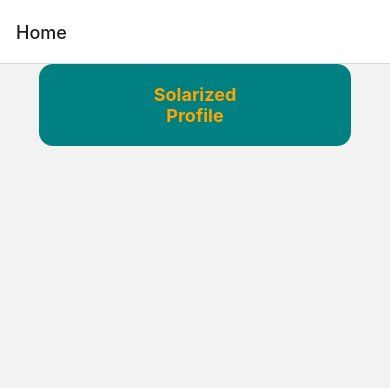
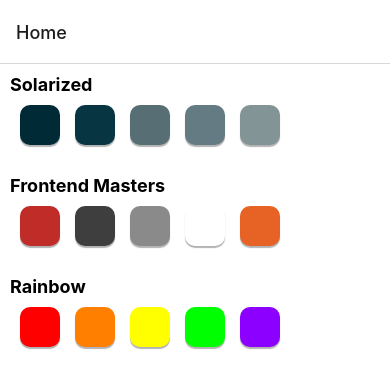
Before and after one commit to JAMI-IT/React-Native, a React Native app: screen /Home in a window 390 px wide. Shown: the top 388 px of the page. Built offline with nearby package versions, Linux system fonts and the light colour scheme.

Commit message:
Ractnative

```diff
--- a/App.js
+++ b/App.js
@@ -14,7 +14,11 @@
     <NavigationContainer>
       <Stack.Navigator>
         <Stack.Screen name="Home" component={Home} />
-        <Stack.Screen name="Colorpalatte" component={Colorpalatte} />
+        <Stack.Screen
+          name="Colorpalatte"
+          component={Colorpalatte}
+          options={({ route }) => ({ title: route.params.paletteName })}
+        />
         <Stack.Screen name="Profile" component={Profile} />
       </Stack.Navigator>
     </NavigationContainer>
--- a/Screens/Colorpalatte.js
+++ b/Screens/Colorpalatte.js
@@ -1,51 +1,32 @@
-import { View, Text, SafeAreaView, FlatList,StyleSheet } from 'react-native';
+import { View, Text, SafeAreaView, FlatList,StyleSheet ,} from 'react-native';
 import React from 'react'
 import ColorBox from '../component/ColorBox';
 
-const COLORS = [
-  { colorName: 'Base03', hexCode: '#002b36' },
-  { colorName: 'Base02', hexCode: '#073642' },
-  { colorName: 'Base01', hexCode: '#586e75' },
-  { colorName: 'Base00', hexCode: '#657b83' },
-  { colorName: 'Base0', hexCode: '#839496' },
-  { colorName: 'Base1', hexCode: '#93a1a1' },
-  { colorName: 'Base2', hexCode: '#eee8d5' },
-  { colorName: 'Base3', hexCode: '#fdf6e3' },
-  { colorName: 'Yellow', hexCode: '#b58900' },
-  { colorName: 'Orange', hexCode: '#cb4b16' },
-  { colorName: 'Red', hexCode: '#dc322f' },
-  { colorName: 'Magenta', hexCode: '#d33682' },
-  { colorName: 'Violet', hexCode: '#6c71c4' },
-  { colorName: 'Blue', hexCode: '#268bd2' },
-  { colorName: 'Cyan', hexCode: '#2aa198' },
-  { colorName: 'Green', hexCode: '#859900' },
-];
-export default function Colorpalatte() {
-  return (
-    <SafeAreaView>
+const ColorPalette = ({ route }) => {
+  const { paletteName, colors } = route.params;
+
+    return (
       <FlatList
-        style={styles.contaner}
-        data={COLORS}
-        keyExtractor={(item) => item.colorName}
+        style={styles.container}
+        data={colors}
+        keyExtractor={(item) => item.hexCode}
         renderItem={({ item }) => (
-          <ColorBox colorName={item.colorName} hexCode={item.hexCode} />
+          <ColorBox hexCode={item.hexCode} colorName={item.colorName} />
         )}
-        ListHeaderComponent={<Text style={styles.text}>Solarized</Text>}
+        ListHeaderComponent={<Text style={styles.heading}>{paletteName}</Text>}
       />
-    </SafeAreaView>
-  );
-}
+    );
+  };
 
 const styles = StyleSheet.create({
-  contaner: {
-    marginBottom:10,
-    marginTop:0,
-    padding: 20,
-
+  container: {
+    padding: 10,
+    backgroundColor: 'white',
   },
-  text: {
+  heading: {
     fontSize: 18,
     fontWeight: 'bold',
-    alignItems: 'center',
+    marginBottom: 10,
   },
 });
+  export default ColorPalette;
--- a/Screens/Home.js
+++ b/Screens/Home.js
@@ -1,40 +1,75 @@
-import { View, Text, Touchable, TouchableOpacity ,StyleSheet} from 'react-native';
+import { StyleSheet, FlatList } from 'react-native';
+import PaletPreview from '../component/PaletPreview';
 import React from 'react';
+import ColorPalette from './Colorpalatte';
+
+
+
+const SOLARIZED = [
+  { colorName: 'Base03', hexCode: '#002b36' },
+  { colorName: 'Base02', hexCode: '#073642' },
+  { colorName: 'Base01', hexCode: '#586e75' },
+  { colorName: 'Base00', hexCode: '#657b83' },
+  { colorName: 'Base0', hexCode: '#839496' },
+  { colorName: 'Base1', hexCode: '#93a1a1' },
+  { colorName: 'Base2', hexCode: '#eee8d5' },
+  { colorName: 'Base3', hexCode: '#fdf6e3' },
+  { colorName: 'Yellow', hexCode: '#b58900' },
+  { colorName: 'Orange', hexCode: '#cb4b16' },
+  { colorName: 'Red', hexCode: '#dc322f' },
+  { colorName: 'Magenta', hexCode: '#d33682' },
+  { colorName: 'Violet', hexCode: '#6c71c4' },
+  { colorName: 'Blue', hexCode: '#268bd2' },
+  { colorName: 'Cyan', hexCode: '#2aa198' },
+  { colorName: 'Green', hexCode: '#859900' },
+];
+
+const RAINBOW = [
+  { colorName: 'Red', hexCode: '#FF0000' },
+  { colorName: 'Orange', hexCode: '#FF7F00' },
+  { colorName: 'Yellow', hexCode: '#FFFF00' },
+  { colorName: 'Green', hexCode: '#00FF00' },
+  { colorName: 'Violet', hexCode: '#8B00FF' },
+];
+
+const FRONTEND_MASTERS = [
+  { colorName: 'Red', hexCode: '#c02d28' },
+  { colorName: 'Black', hexCode: '#3e3e3e' },
+  { colorName: 'Grey', hexCode: '#8a8a8a' },
+  { colorName: 'White', hexCode: '#ffffff' },
+  { colorName: 'Orange', hexCode: '#e66225' },
+];
+
+const COLOR_PALETTES = [
+  { paletteName: 'Solarized', colors: SOLARIZED },
+  { paletteName: 'Frontend Masters', colors: FRONTEND_MASTERS },
+  { paletteName: 'Rainbow', colors: RAINBOW },
+];
 
 export default function Home({ navigation }) {
   return (
-    <View style={styles.contaner}>
-      <TouchableOpacity
-        onPress={() => {
-          navigation.navigate('Colorpalatte');
+    <FlatList
+      style={styles.list}
+      data={COLOR_PALETTES}
+      keyExtractor={(item) => item.paletteName}
+      renderItem={({ item }) => (
+        <PaletPreview
+          handlePress={() => {
+            navigation.navigate('Colorpalatte',item)
         }}
-      >
-        <Text style={styles.text}>Solarized</Text>
-      </TouchableOpacity>
-      <TouchableOpacity
-        onPress={() => {
-          navigation.navigate('Profile');
-        }}
-      >
-        <Text style={styles.text}>Profile</Text>
-      </TouchableOpacity>
-    </View>
+          ColorPalette={item}
+        />
+
+      )}
+    />
   );
 }
 
+
 const styles = StyleSheet.create({
-  contaner: {
-    marginHorizontal: 20,
-    width:'80%',
-    alignItems: 'center',
-    alignSelf:'center',
-    backgroundColor: 'teal',
-    borderRadius: 14,
-    padding:20
-  },
-  text: {
-    fontSize: 18,
-    fontWeight: 'bold',
-    color: 'orange',
-  },
-});
+  list: {
+    padding: 10,
+    backgroundColor:'white'
+
+  }
+})
--- a/Screens/Profile.js
+++ b/Screens/Profile.js
@@ -125,12 +125,10 @@
           <Text style={styles.DText}>Music</Text>
         </View>
       </View>
+
     </SafeAreaView>
   );
 }
-
-
-
 const styles = StyleSheet.create({
   container: {
     flex: 0.2,
--- a/component/ColorBox.js
+++ b/component/ColorBox.js
@@ -30,9 +30,9 @@
     justifyContent: 'center',
     width:"100%",
     alignItems: 'center',
-    marginBottom: 20,
-    padding:20,
-    borderRadius: 20,
+    marginBottom: 10,
+    padding:10,
+    // borderRadius: 20,
   },
   boxtext: { color: 'white', fontWeight: 'bold' },
 });
--- a/component/PROFILE.js
+++ b/component/PROFILE.js
@@ -2,19 +2,10 @@
 import React from 'react'
 
 const PROFILE = (props) => {
-  const boxColor = {
-    backgroundColor: props.color,
-  };
-     const textcolor = {
-       color:
-         parseInt(props.color.replace('#', ''), 16) > 0xffffff / 1.1
-           ? 'black'
-           : 'white',
-     };
 
     return (
       <View style={[styles.box]}>
-        <Text style={[styles.boxtext, textcolor]}>
+        <Text style={[styles.boxtext]}>
           {props.name} {props.status}
         </Text>
       </View>
--- /dev/null
+++ b/component/PaletPreview.js
@@ -0,0 +1,41 @@
+import { View,Text,TouchableOpacity,StyleSheet,FlatList } from 'react-native'
+import React from 'react'
+import ColorPalette from '../Screens/Colorpalatte';
+
+const PaletPreview = ({ handlePress, ColorPalette }) => {
+  return (
+    <TouchableOpacity onPress={handlePress}>
+      <Text style={styles.text}>{ColorPalette.paletteName}</Text>
+          <FlatList
+              style={styles.list}
+        data={ColorPalette.colors.slice(0, 5)}
+        keyExtractor={(item) => item.colorName}
+        renderItem={({ item }) => (
+          <View style={[styles.box, { backgroundColor: item.hexCode, height: 40, width: 40, marginRight: 5, marginTop: 10 }]}></View>
+        )}
+      />
+    </TouchableOpacity>
+  );
+};
+
+
+const styles = StyleSheet.create({
+    text: {
+        fontWeight: 'bold',
+        fontSize: 18,
+    },
+    box: {
+    shadowColor: '#000',
+    shadowOffset: { width: 0, height: 2 },
+    shadowOpacity: 0.3,
+    shadowRadius: 1,
+        elevation: 10,
+    margin:10,
+    borderRadius:10,
+    },
+    list: {
+        marginBottom: 20,
+        flexDirection:'row'
+    }
+})
+export default PaletPreview;
```
